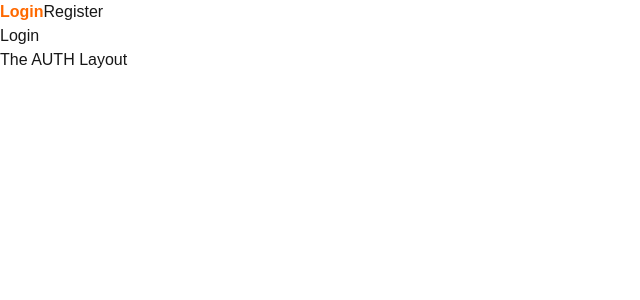
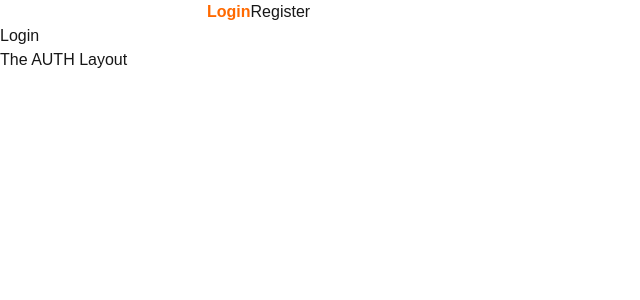
Before and after one commit to sandeepdewangan/1-next-basics, a Next.js app: page /login in a window 1280 px wide. Shown: the top 300 px of the page, without its empty margins (0-640 px from the left). Built offline with nearby package versions, Linux system fonts and the light colour scheme.

Commit message:
Templates

```diff
--- a/app/(auth)/layout.tsx
+++ b/app/(auth)/layout.tsx
@@ -1,37 +1,16 @@
-"use client";
-
-import Link from "next/link";
-import { usePathname } from "next/navigation";
-import "../globals.css";
+export const metadata = {
+  title: 'Next.js',
+  description: 'Generated by Next.js',
+}
 
 export default function RootLayout({
   children,
 }: {
-  children: React.ReactNode;
+  children: React.ReactNode
 }) {
-  const pathname = usePathname();
-  console.log(pathname);
-
   return (
     <html lang="en">
-      <body>
-        <Link
-          href="/login"
-          className={pathname === "/login" ? "font-bold text-orange-500" : ""}
-        >
-          Login
-        </Link>
-        <Link
-          href="/register"
-          className={
-            pathname === "/register" ? "font-bold text-orange-500" : ""
-          }
-        >
-          Register
-        </Link>
-        {children}
-      </body>
-      <footer>The AUTH Layout</footer>
+      <body>{children}</body>
     </html>
-  );
+  )
 }
--- /dev/null
+++ b/app/(auth)/template.tsx
@@ -0,0 +1,41 @@
+"use client";
+
+import Link from "next/link";
+import { usePathname } from "next/navigation";
+import "../globals.css";
+import { useState } from "react";
+
+export default function RootLayout({
+  children,
+}: {
+  children: React.ReactNode;
+}) {
+  const pathname = usePathname();
+  console.log(pathname);
+
+  const [input, setInput] = useState("");
+
+  return (
+    <html lang="en">
+      <body>
+        <input value={input} onChange={(e) => setInput(e.target.value)} />
+        <Link
+          href="/login"
+          className={pathname === "/login" ? "font-bold text-orange-500" : ""}
+        >
+          Login
+        </Link>
+        <Link
+          href="/register"
+          className={
+            pathname === "/register" ? "font-bold text-orange-500" : ""
+          }
+        >
+          Register
+        </Link>
+        {children}
+      </body>
+      <footer>The AUTH Layout</footer>
+    </html>
+  );
+}
```
Also changed, not shown: 1 other file (tests, documents, lock files or other folders).
